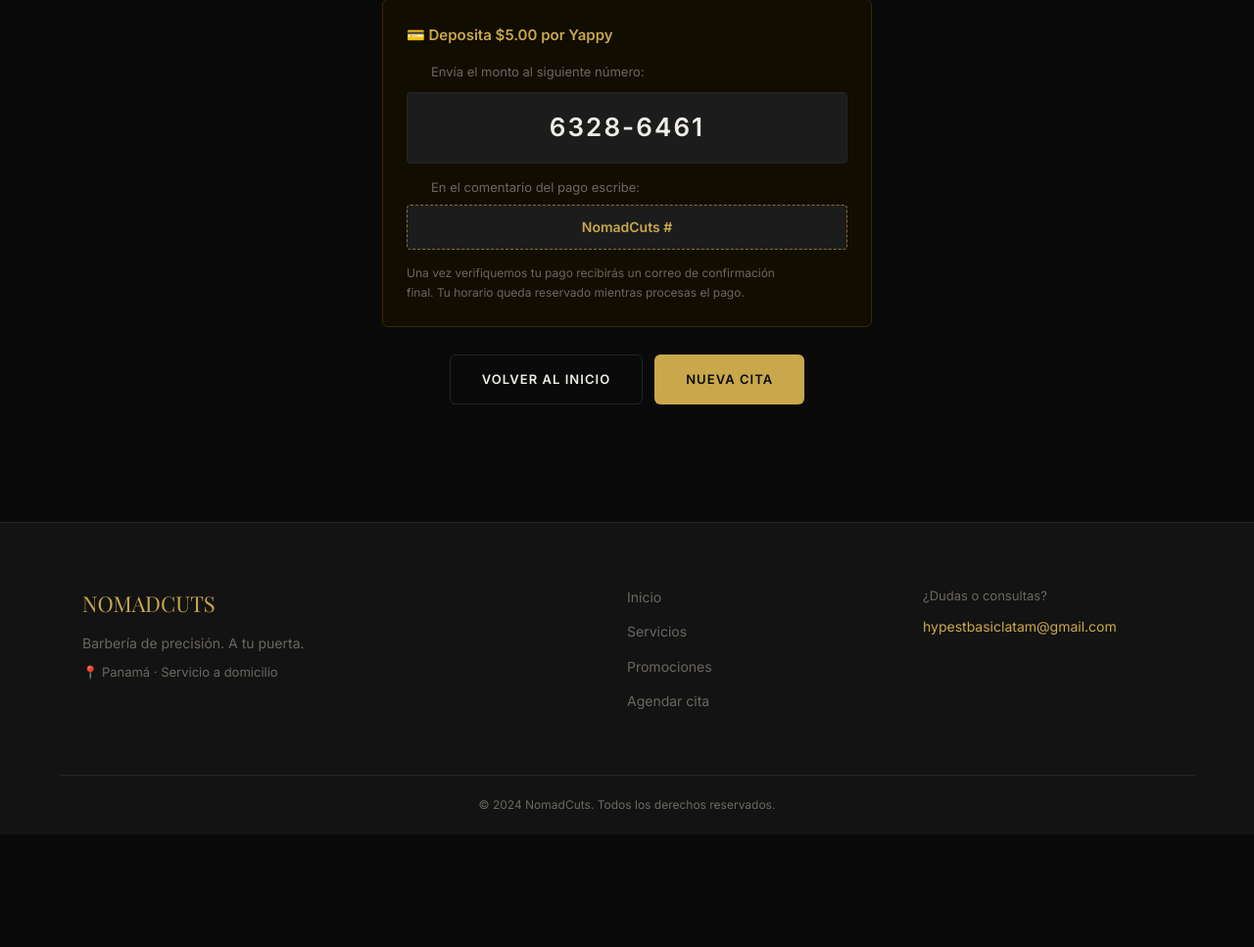
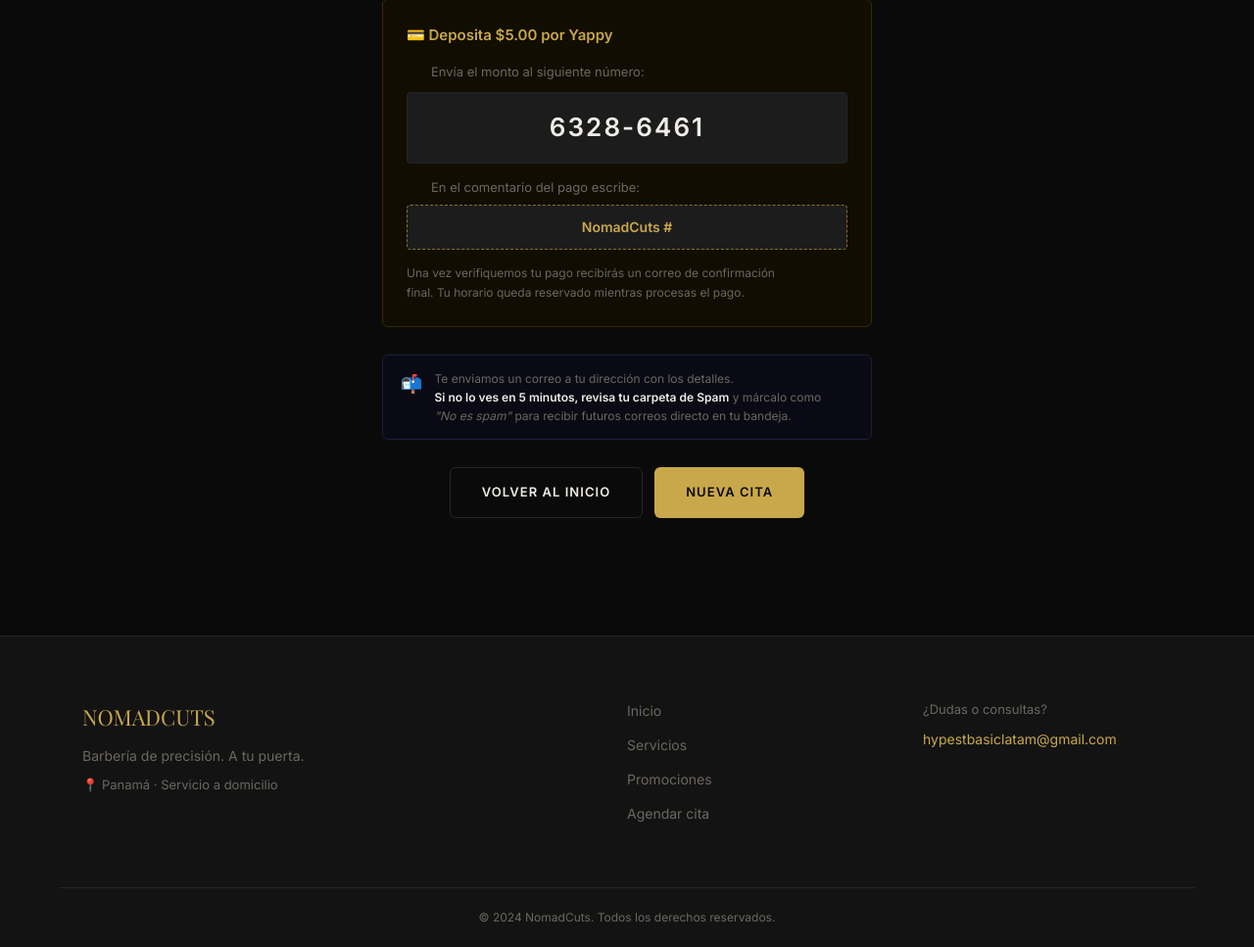
Before and after one commit to Yeezuz06/nomadcuts, a Flask app: page /agendar/pendiente in a window 1280 px wide. Shown: the part 528-1495 px from the top of the page at 98% size. Before the commit the page ends 1355 px from the top, so only its background shows below. Run offline with Flask 3, Linux system fonts and the light colour scheme.

Commit message:
feat: aviso revisar spam en pagina de confirmacion

```diff
--- a/templates/cita_confirmada.html
+++ b/templates/cita_confirmada.html
@@ -55,6 +55,16 @@
       </p>
     </div>
 
+    <!-- Aviso correo spam -->
+    <div style="background:#0A0A14;border:1px solid #1E1E3A;border-radius:var(--radius);padding:14px 18px;margin-bottom:28px;text-align:left;display:flex;gap:12px;align-items:flex-start;">
+      <span style="font-size:18px;flex-shrink:0;">📬</span>
+      <p style="color:var(--muted);font-size:12px;margin:0;line-height:1.6;">
+        Te enviamos un correo a tu dirección con los detalles.<br>
+        <strong style="color:var(--text);">Si no lo ves en 5 minutos, revisa tu carpeta de Spam</strong>
+        y márcalo como <em>"No es spam"</em> para recibir futuros correos directo en tu bandeja.
+      </p>
+    </div>
+
     <div style="display:flex;gap:12px;justify-content:center;flex-wrap:wrap;">
       <a href="{{ url_for('inicio') }}" class="btn btn-outline">Volver al inicio</a>
       <a href="{{ url_for('agendar') }}" class="btn btn-primary">Nueva cita</a>
```
